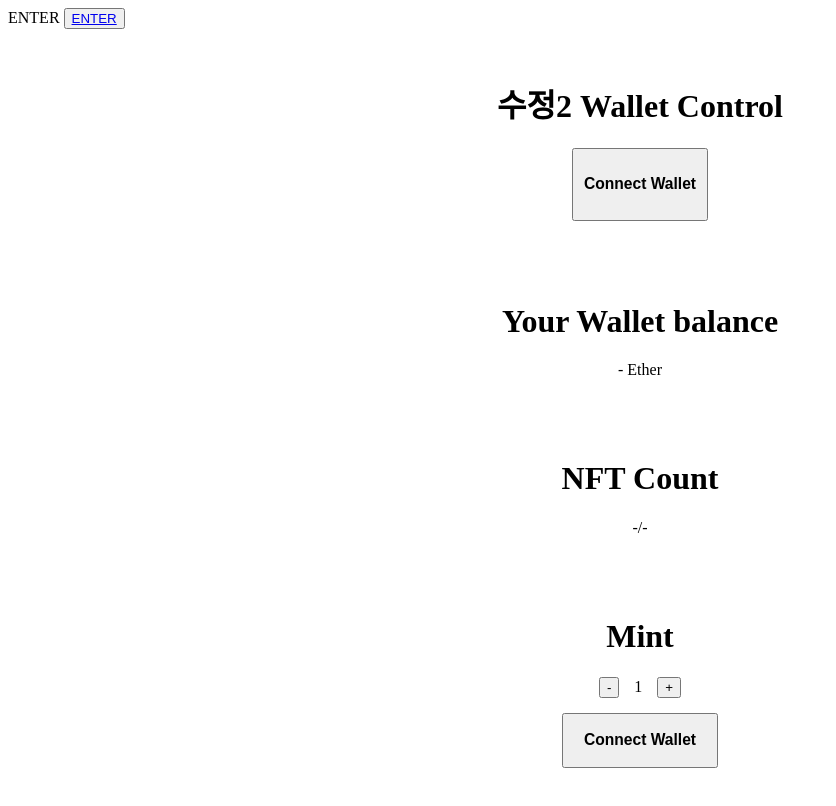
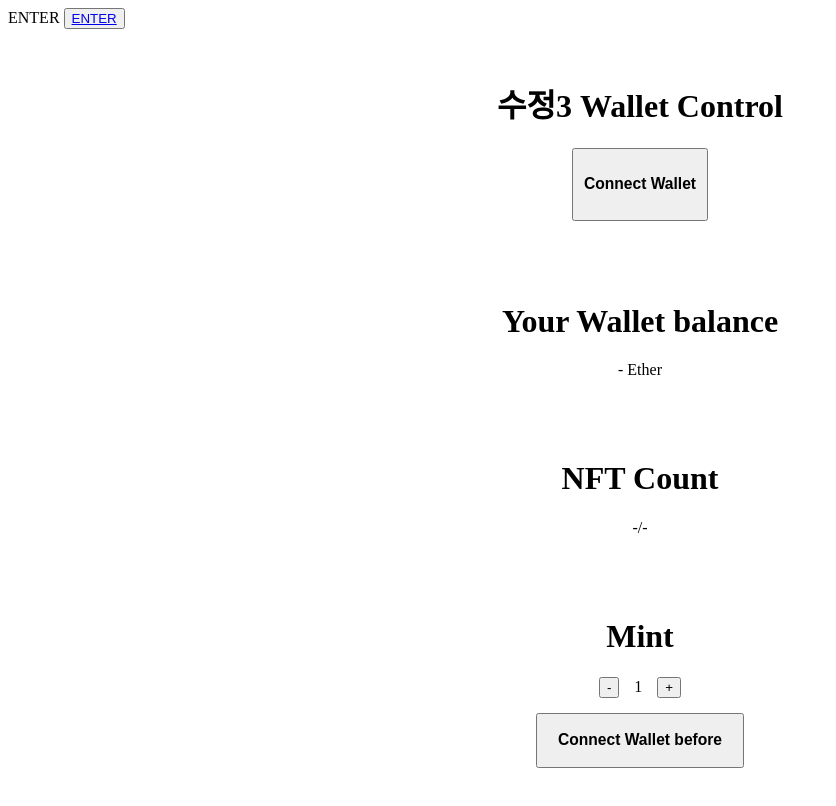
Before and after one commit to Joyangho/minttest, a plain HTML site: page index.html in a window 1280 px wide. Shown: the whole page, without its empty margins (0-836 px from the left). Drawn offline with Linux system fonts and the light colour scheme.

Commit message:
first commit2332

```diff
--- a/index.html
+++ b/index.html
@@ -12,7 +12,7 @@
       <button type="button" name="Hover" ><a href="index2.html"> ENTER </a></button>
     </div>
     <div style="padding: 30px; text-align: center;">
-        <h1>수정2 Wallet Control</h1>
+        <h1>수정3 Wallet Control</h1>
         <button id="btnConnectWallet" onclick="connectWallet()" style="padding: 10px;"><h3 id="txtConnectWalletBtn">Connect Wallet</h3></button>
     </div>
     <div style="padding: 30px; text-align: center;">
@@ -27,8 +27,9 @@
         <h1>Mint</h1>
         <button onclick="btnMintAmount('minus')">-</button><a id="txtMintAmount" style="margin: 15px;">1</a><button onclick="btnMintAmount('plus')">+</button>
         <br>
-        <button onclick="mint()" style="margin: 15px; padding-left:20px; padding-right: 20px;"><h3 id="txtMintBtn">Connect Wallet</h3></button>
+        <button onclick="mint()" style="margin: 15px; padding-left:20px; padding-right: 20px;"><h3 id="txtMintBtn">Connect Wallet before</h3></button>
     </div>
+    <script src="https://cdn.jsdelivr.net/npm/web3@latest/dist/web3.min.js"></script>
     <script type="text/javascript" src="smartcontract.js"></script>
     <script type="text/javascript" src="index.js"></script>
 
```
